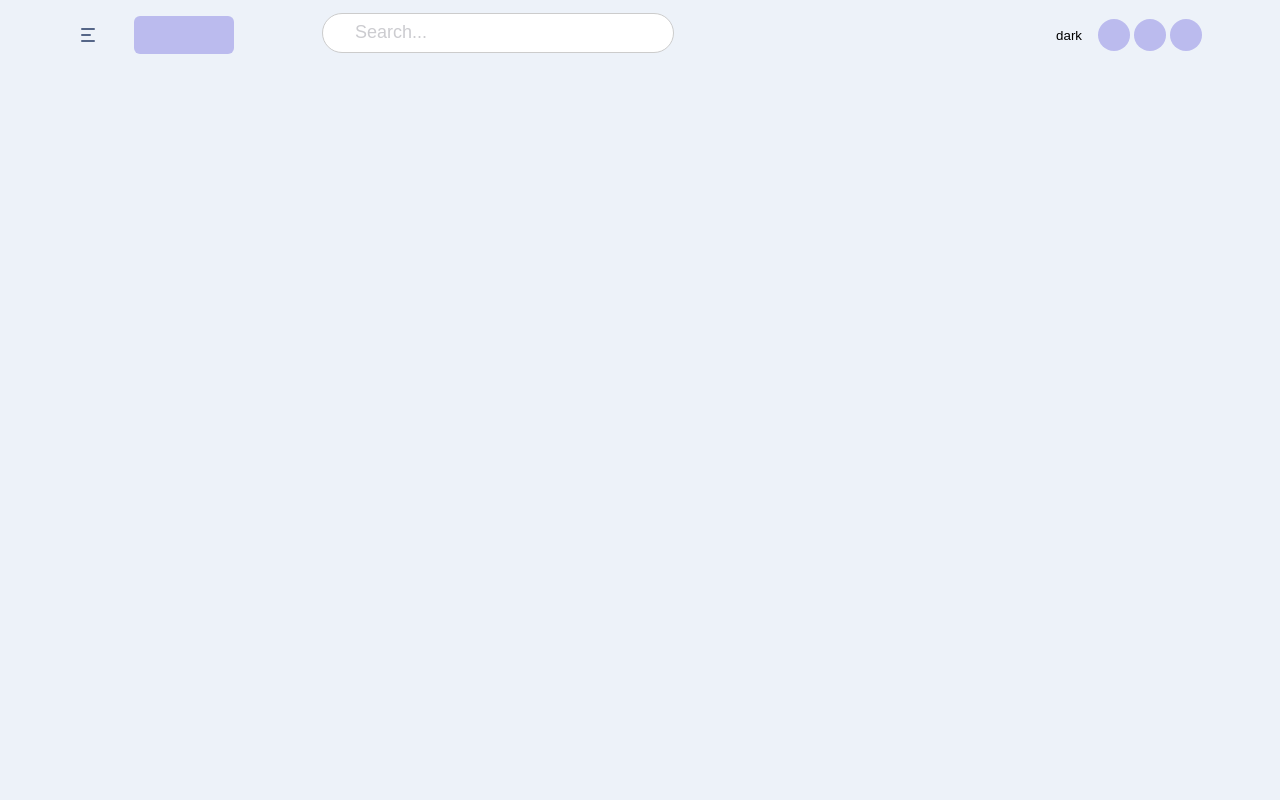
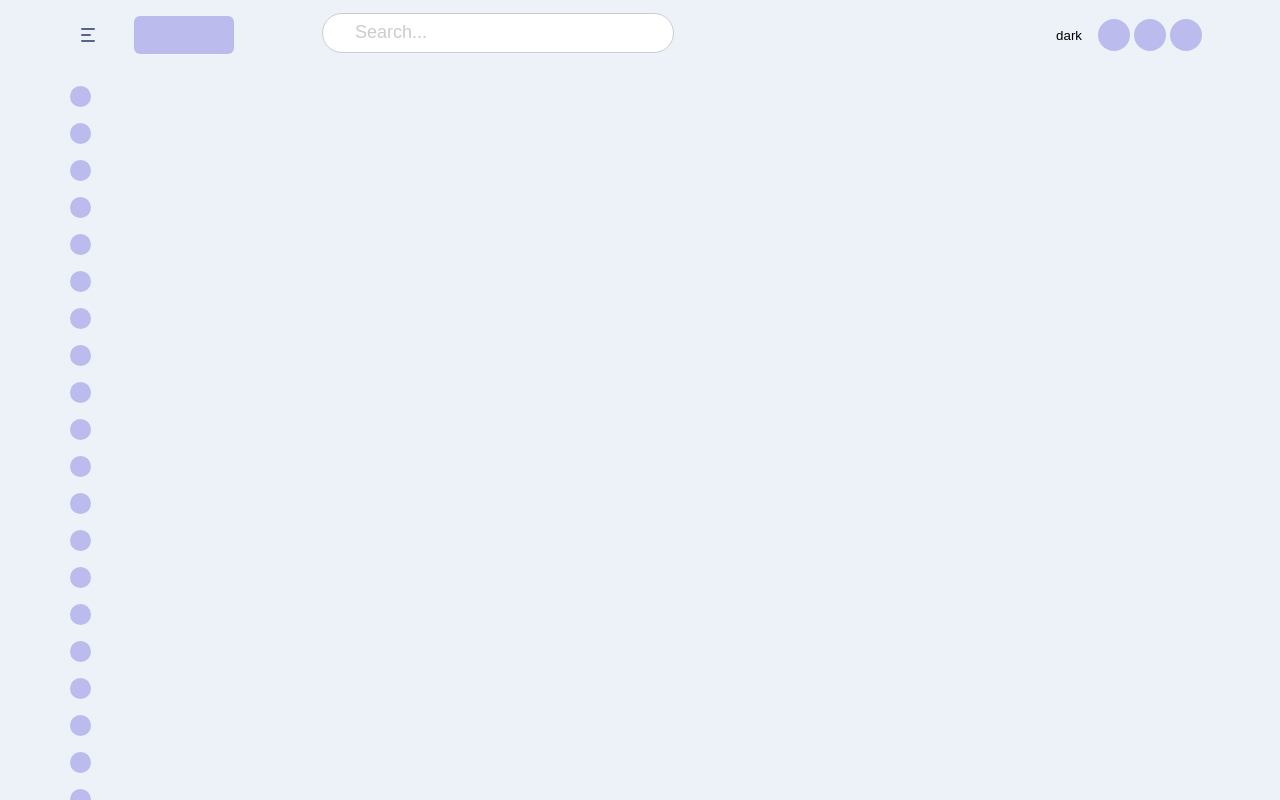
Before and after one commit to yunojang-wizcore/dashboard, a React (Create React App) app: page / in a window 1280 px wide. Built offline with nearby package versions, Linux system fonts and the light colour scheme.

Commit message:
navbar menu toggle

```diff
--- a/src/Components/Navbar/MenuItem.tsx
+++ b/src/Components/Navbar/MenuItem.tsx
@@ -4,14 +4,15 @@ import { color } from "style/theme";
 
 interface MenuItemProps {
   menu:any
+  isOpen:boolean
 }
 
-const MenuItem: FC<MenuItemProps> = ({menu}) => {
+const MenuItem: FC<MenuItemProps> = ({menu, isOpen}) => {
   return (
     <div className={item}>
       <div className={icon}></div>
 
-      <div>{menu.name}</div>
+      {isOpen && <div className={link}>{menu.name}</div>}
     </div>
   );
 }
@@ -25,8 +26,13 @@ const item = css`
 `;
 
 const icon = css`
-  width: 20px;
-  height: 20px;
+  width: 21px;
+  height: 21px;
   background: ${color.testColor};
   border-radius: 50%;
 `
+const link = css`
+  cursor: pointer;
+  transform-origin: left;
+  animation: .2s slide cubic-bezier(0,0,0,1);
+`;
--- a/src/Components/Navbar/MenuList.tsx
+++ b/src/Components/Navbar/MenuList.tsx
@@ -8,13 +8,9 @@ interface MenuListProps {
 }
 
 const MenuList: FC<MenuListProps> = ({isOpen}) => {
-  if (!isOpen) {
-    return null
-  }
-
   return (
     <ul className={listCls}>
-      {MENU_LIST.map((menu, i) => <MenuItem key={i} menu={menu}/>)}
+      {MENU_LIST.map((menu, i) => <MenuItem key={i} menu={menu} isOpen={isOpen}/>)}
     </ul>
   );
 }
@@ -26,15 +22,5 @@ const listCls = css`
   flex-direction: column;
   gap: 1em;
 
-  @keyframes slide{
-    from {
-      transform: scaleX(0);
-    }
-    to {
-      transform: scaleX(1);
-    }
-  }
 
-  transform-origin: left;
-  animation: .2s slide cubic-bezier(0,0,0,1);
 `;
--- a/src/index.tsx
+++ b/src/index.tsx
@@ -25,6 +25,15 @@ const globalStyle = css`
   ul {
     list-style-type: none;
   }
+
+  @keyframes slide{
+    from {
+      transform: scaleX(0);
+    }
+    to {
+      transform: scaleX(1);
+    }
+  }
 `;
 
 ReactDOM.render(
```
